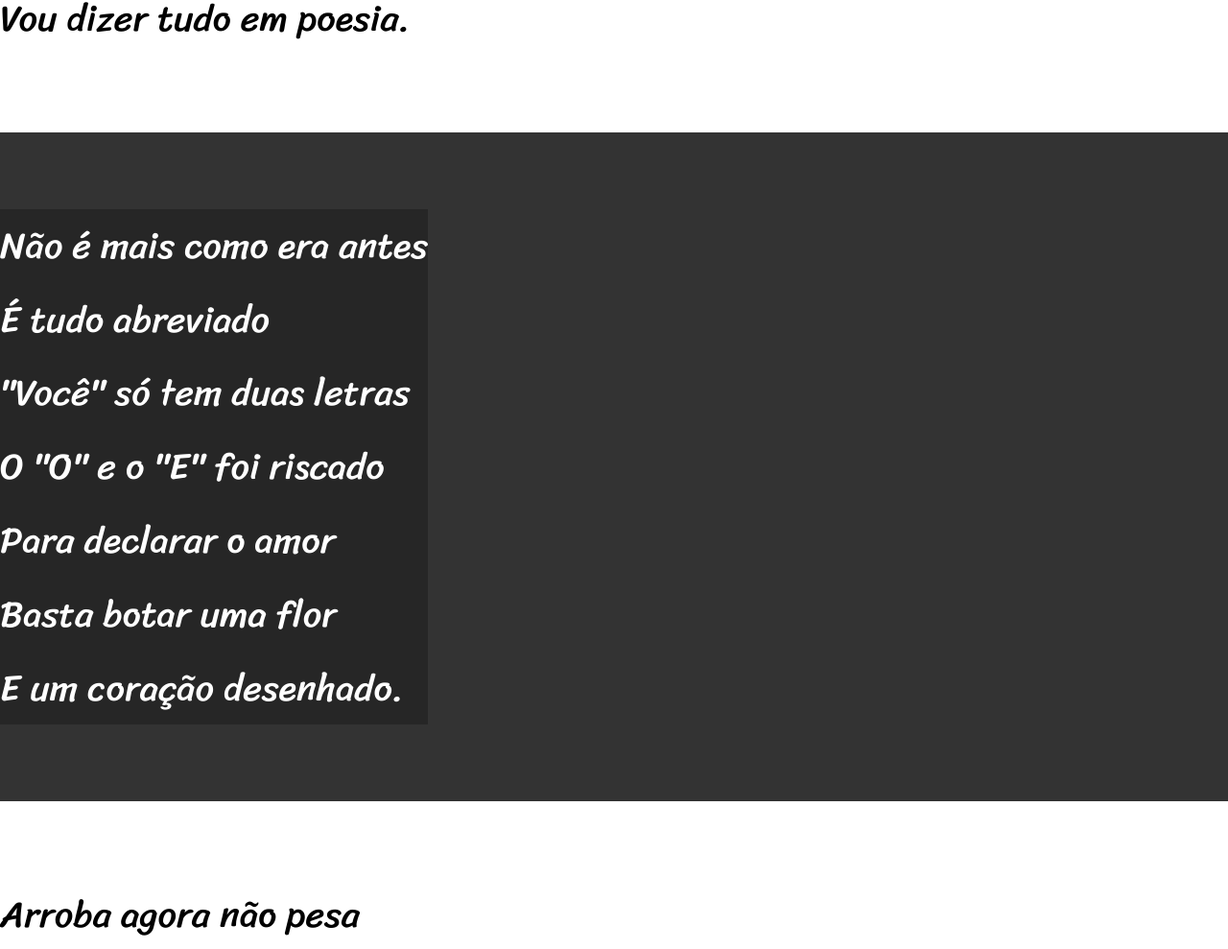
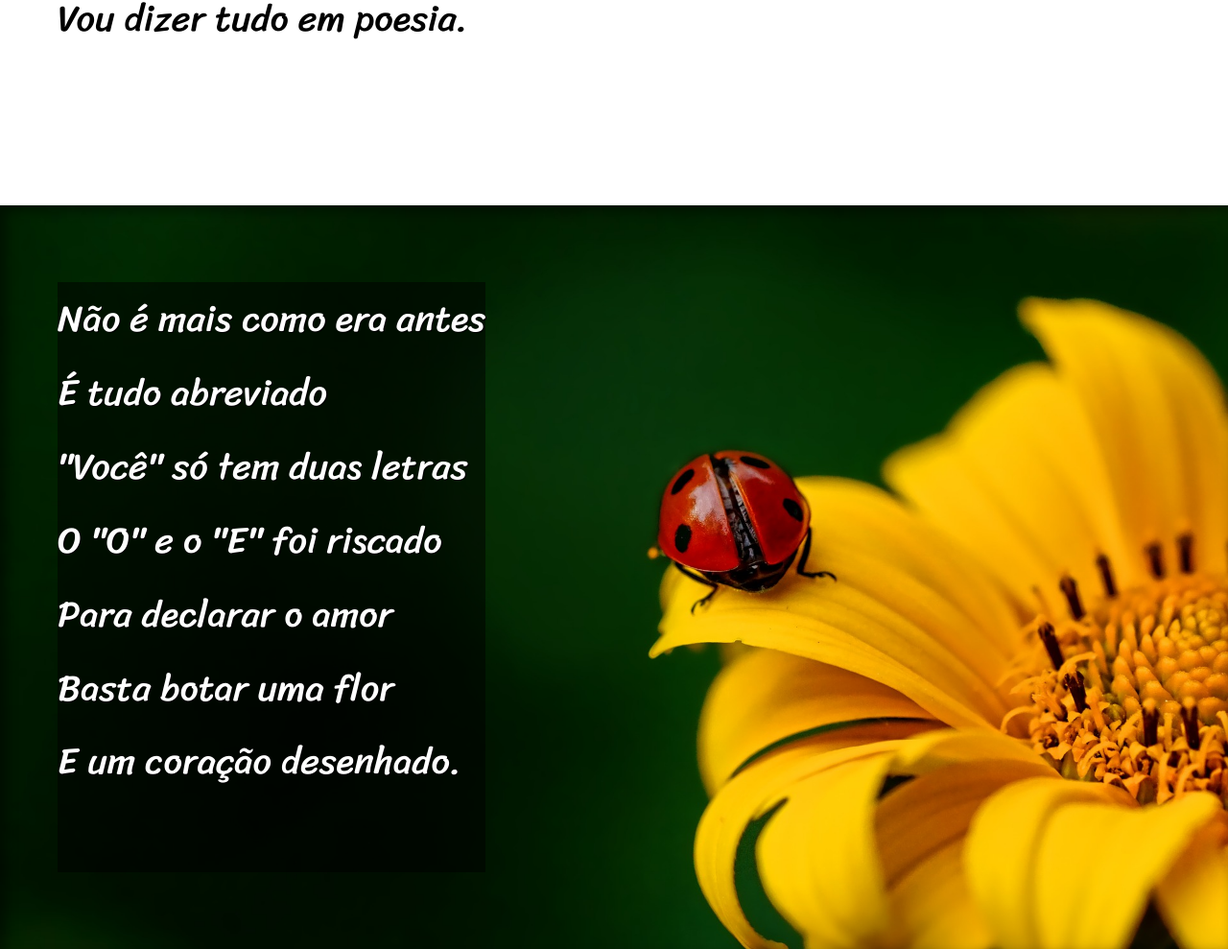
Before and after one commit to NatanaelBeloqui/html-css, a plain HTML site: page desafios/desafio012/index.html in a window 1280 px wide. Shown: the part 820-1809 px from the top of the page at 96% size. Drawn offline with Linux system fonts and the light colour scheme.

Commit message:
Atualização do desafio 012

```diff
--- a/desafios/desafio012/estilo/style.css
+++ b/desafios/desafio012/estilo/style.css
@@ -58,6 +58,11 @@ section {
     font-size: 3vw;
 }
 
+section > p {
+    padding-bottom: 2em;
+    margin-left: 60px;
+}
+
 section.normal {
     background-color: white;
     color: black;
@@ -66,11 +71,24 @@ section.normal {
 section.imagem {
     background-color: rgb(51, 51, 51);
     color: white;
+    box-shadow: inset 6px 6px 13px 0px rgba(0, 0, 0, 0.473);
+    background-size: cover;
+    background-attachment: fixed;
 }
 
 section.imagem > p {
     display: inline-block;
-    background-color: rgba(0, 0, 0, 0.253);
+    background-color: rgba(0, 0, 0, 0.514);
+    text-shadow: 1px 1px 0px black;
+}
+
+section#img01 {
+    background-image: url(../imagens/background001.jpg);
+    background-position: right center;
+}
+
+section#img02 {
+    background-image: url(../imagens/background002.jpg);
 }
 
 footer {
--- a/desafios/desafio012/index.html
+++ b/desafios/desafio012/index.html
@@ -24,7 +24,7 @@
         </p>
     </section>
 
-    <section class="imagem">
+    <section class="imagem" id="img01">
         <p>
             Não é mais como era antes <br>
             É tudo abreviado <br>
@@ -58,7 +58,7 @@
         </p>
     </section>
 
-    <section class="imagem">
+    <section class="imagem" id="img02">
         <p>
             Tenho saudade das cartas <br>
             Escritas com a própria mão <br>
```
